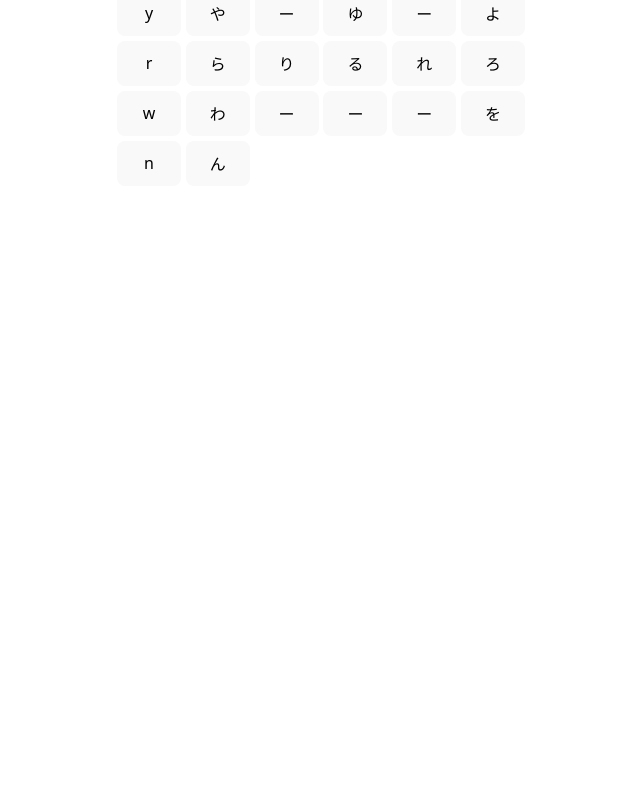
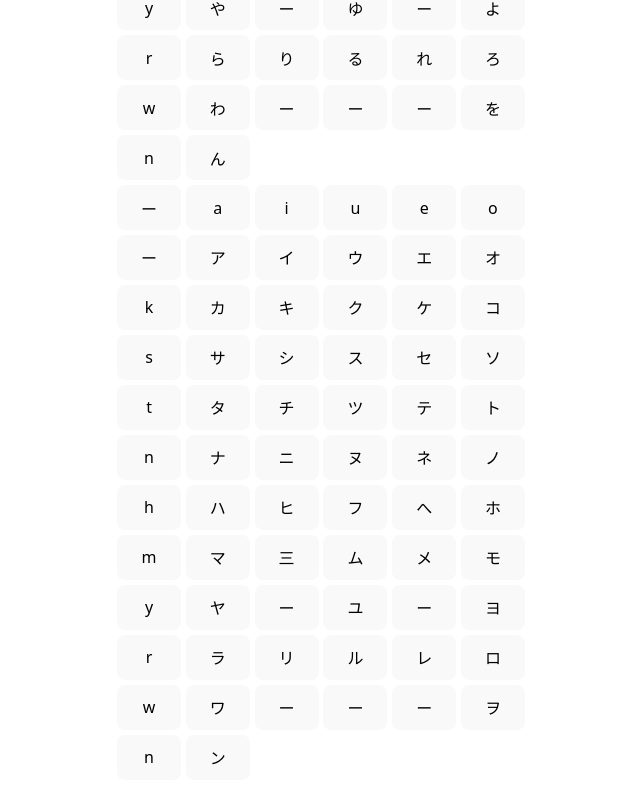
Before and after one commit to 62firelight/japakana-310, a React (Vite) app: page / in a window 1280 px wide. Shown: the part 574-1378 px from the top of the page, without its empty margins (319-959 px from the left). Before the commit the page ends 800 px from the top, so only its background shows below. Built offline with nearby package versions, Linux system fonts and the light colour scheme.

Commit message:
Add katakana characters

```diff
--- a/src/App.jsx
+++ b/src/App.jsx
@@ -126,19 +126,123 @@ function App() {
                 </div>
             </div>
 
-            {/* <div className="katakana">
-                <div className="row">アイウエオ</div>
-                <div className="row">かきくけこ</div>
-                <div className="row">サシスセソ</div>
-                <div className="row">タチツテト</div>
-                <div className="row">ナニヌネノ</div>
-                <div className="row">ハヒフヘホ</div>
-                <div className="row">マミムメモ</div>
-                <div className="row">ヤ　ユ　ヨ</div>
-                <div className="row">ラリルレロ</div>
-                <div className="row">ワ　　　ヲ</div>
-                <div className="row">ン</div>
-            </div> */}
+            <div className="hiragana">
+                <div className="row">
+                    {/*Label Row */}
+                    <button>ー</button>
+                    <button>a</button>
+                    <button>i</button>
+                    <button>u</button>
+                    <button>e</button>
+                    <button>o</button>
+                </div>
+
+                <div className="row">
+                    {/* Vowel Row */}
+                    <button>ー</button>
+                    <button>ア</button>
+                    <button>イ</button>
+                    <button>ウ</button>
+                    <button>エ</button>
+                    <button>オ</button>
+                </div>
+
+                {/* k row */}
+                <div className="row">
+                    <button>k</button>
+                    <button>カ</button>
+                    <button>キ</button>
+                    <button>ク</button>
+                    <button>ケ</button>
+                    <button>コ</button>
+                </div>
+
+                {/* s row */}
+                <div className="row">
+                    <button>s</button>
+                    <button>サ</button>
+                    <button>シ</button>
+                    <button>ス</button>
+                    <button>セ</button>
+                    <button>ソ</button>
+                </div>
+
+                {/* t row */}
+                <div className="row">
+                    <button>t</button>
+                    <button>タ</button>
+                    <button>チ</button>
+                    <button>ツ</button>
+                    <button>テ</button>
+                    <button>ト</button>
+                </div>
+
+                {/* n row */}
+                <div className="row">
+                    <button>n</button>
+                    <button>ナ</button>
+                    <button>ニ</button>
+                    <button>ヌ</button>
+                    <button>ネ</button>
+                    <button>ノ</button>
+                </div>
+
+                {/* h row */}
+                <div className="row">
+                    <button>h</button>
+                    <button>ハ</button>
+                    <button>ヒ</button>
+                    <button>フ</button>
+                    <button>へ</button>
+                    <button>ホ</button>
+                </div>
+
+                {/* m row */}
+                <div className="row">
+                    <button>m</button>
+                    <button>マ</button>
+                    <button>三</button>
+                    <button>ム</button>
+                    <button>メ</button>
+                    <button>モ</button>
+                </div>
+
+                {/* y row */}
+                <div className="row">
+                    <button>y</button>
+                    <button>ヤ</button>
+                    <button>ー</button>
+                    <button>ユ</button>
+                    <button>ー</button>
+                    <button>ヨ</button>
+                </div>
+
+                {/* r row */}
+                <div className="row">
+                    <button>r</button>
+                    <button>ラ</button>
+                    <button>リ</button>
+                    <button>ル</button>
+                    <button>レ</button>
+                    <button>ロ</button>
+                </div>
+
+                {/* w row */}
+                <div className="row">
+                    <button>w</button>
+                    <button>ワ</button>
+                    <button>ー</button>
+                    <button>ー</button>
+                    <button>ー</button>
+                    <button>ヲ</button>
+                </div>
+
+                {/* n row */}
+                <div className="row">
+                    <button>n</button>
+                    <button>ン</button>
+                </div>
+            </div>
         </>
     );
 }
```
